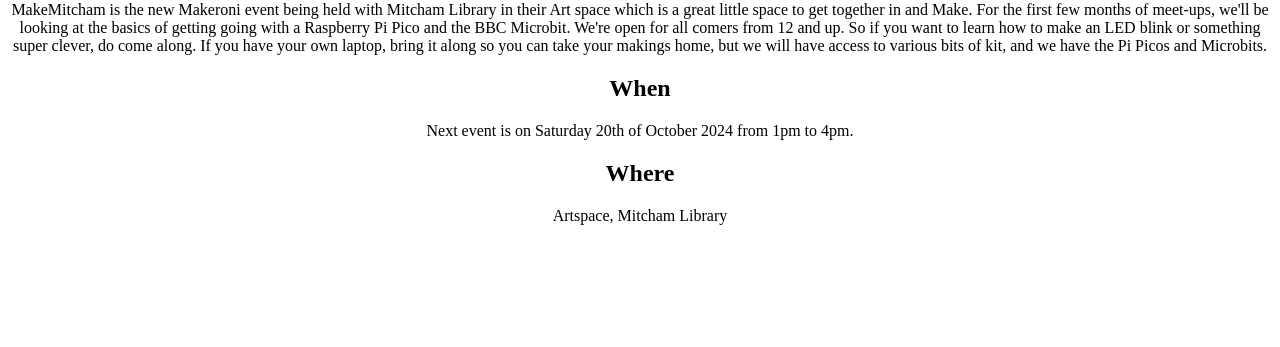
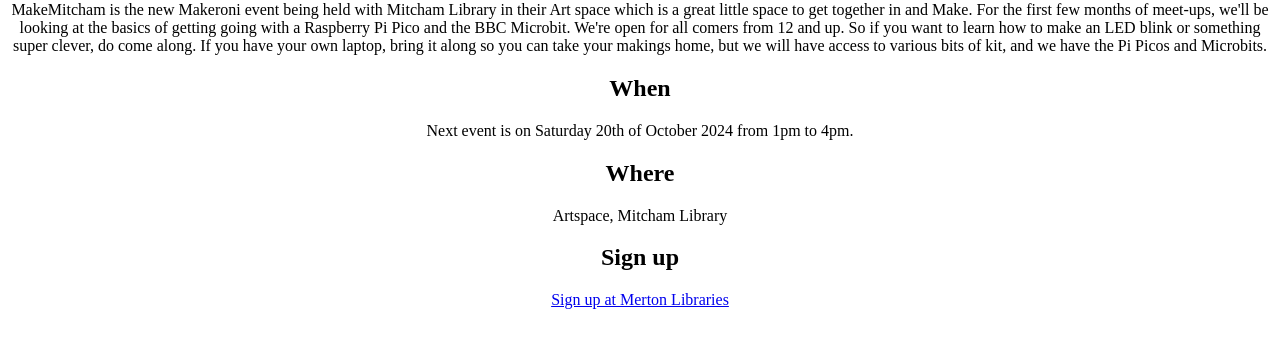
Before and after one commit to makeronicc/makemitcham, a plain HTML site: page index.html in a window 1280 px wide. Shown: the part 223-570 px from the top of the page. Drawn offline with Linux system fonts and the light colour scheme.

Commit message:
add link to library

```diff
--- a/index.html
+++ b/index.html
@@ -11,5 +11,7 @@
     Next event is on Saturday 20th of October 2024 from 1pm to 4pm.
     <h2>Where</h2>
     Artspace, Mitcham Library
+    <h2>Sign up</h2>
+    <a href="https://libraries.merton.gov.uk/events/168371">Sign up at Merton Libraries</a>
 </center>
 </body>
```
